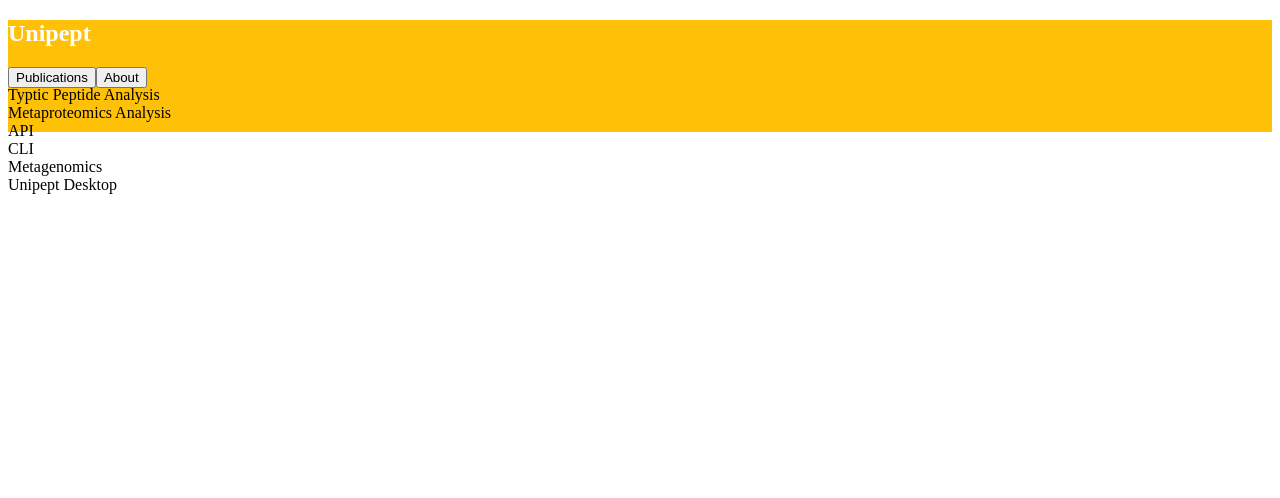
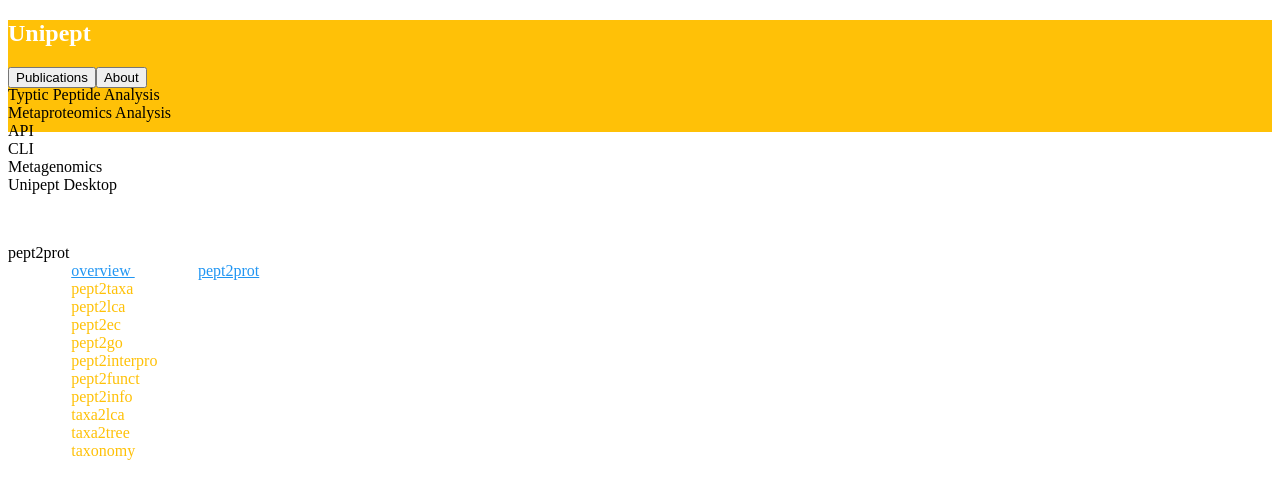
Before and after one commit to pverscha/unipept-web, a Vue app: page /#/apidocs/pept2prot in a window 1280 px wide. Shown: the top 498 px of the page. Built offline with nearby package versions, Linux system fonts and the light colour scheme.

Commit message:
basic navigation within a documentation page

```diff
--- a/src/App.vue
+++ b/src/App.vue
@@ -49,4 +49,8 @@
     color: white !important;
     text-decoration: none;
 }
+
+.v-container {
+    width: 75%;
+}
 </style>
--- /dev/null
+++ b/src/components/navigation/VerticalNavigation.vue
@@ -0,0 +1,29 @@
+<template>
+    <v-tabs vertical slider-size="3" color="secondary">
+        <v-tab v-for="item in items" :key="item.name" :to="item.link">
+            {{ item.name }}
+        </v-tab>
+    </v-tabs>
+</template>
+
+<script setup lang="ts">
+export type NavigationItem = {
+    name: String,
+    link: String
+};
+
+export interface Props {
+    items: [NavigationItem]
+}
+
+/* eslint-disable */
+defineProps<Props>()
+</script>
+
+<style scoped>
+.v-tab {
+    justify-content: start;
+    text-align: start;
+    padding-left: 5%;
+}
+</style>
--- a/src/components/pages/HomePage.vue
+++ b/src/components/pages/HomePage.vue
@@ -1,6 +1,5 @@
 <template>
     <v-container>
-        <v-container class="main">
         <v-row>
             <v-col class="col-lg-6 col-sm-12">
                 <div class="text-h3 font-weight-light mb-2">Welcome</div>
@@ -159,7 +158,6 @@
             </v-col>
         </v-row>
     </v-container>
-    </v-container>
 </template>
 
 <script lang="ts">
@@ -174,10 +172,6 @@
 </script>
 
 <style scoped>
-    .main {
-        width: 75%;
-    }
-
     a {
         text-decoration: none;
     }
--- /dev/null
+++ b/src/components/pages/apidocs/Pept2Prot.vue
@@ -0,0 +1,7 @@
+<template>
+    <div>pept2prot</div>
+</template>
+
+<script setup lang="ts">
+
+</script>
--- a/src/components/pages/features/APIPage.vue
+++ b/src/components/pages/features/APIPage.vue
@@ -1,12 +1,43 @@
 <template>
-    <div></div>
+    <v-container>
+        <v-row class="mt-5">
+            <div class="col-10">
+                <router-view></router-view>
+            </div>
+            <div class="col-2">
+                <VerticalNavigation :items="navigation">
+
+                </VerticalNavigation>
+            </div>
+        </v-row>
+    </v-container>
 </template>
 
 <script lang="ts">
 import { defineComponent } from "vue";
+import VerticalNavigation from "@/components/navigation/VerticalNavigation.vue";
 
 export default defineComponent({
     name: "APIPage",
-    setup() { }
+    setup() { },
+    components: { VerticalNavigation },
+    data() {
+        return {
+            navigation: [
+                { name: "overview", link: "/apidocs" },
+                { name: "pept2prot", link: "/apidocs/pept2prot" },
+                { name: "pept2taxa", link: "" },
+                { name: "pept2lca", link: "" },
+                { name: "pept2ec", link: "" },
+                { name: "pept2go", link: "" },
+                { name: "pept2interpro", link: "" },
+                { name: "pept2funct", link: "" },
+                { name: "pept2info", link: "" },
+                { name: "taxa2lca", link: "" },
+                { name: "taxa2tree", link: "" },
+                { name: "taxonomy", link: "" }
+            ]
+        }
+    }
 });
 </script>
```
Also changed, not shown: src/plugins/router.ts (+8 -1 lines). Lines whose indentation alone changed are shown as unchanged.
